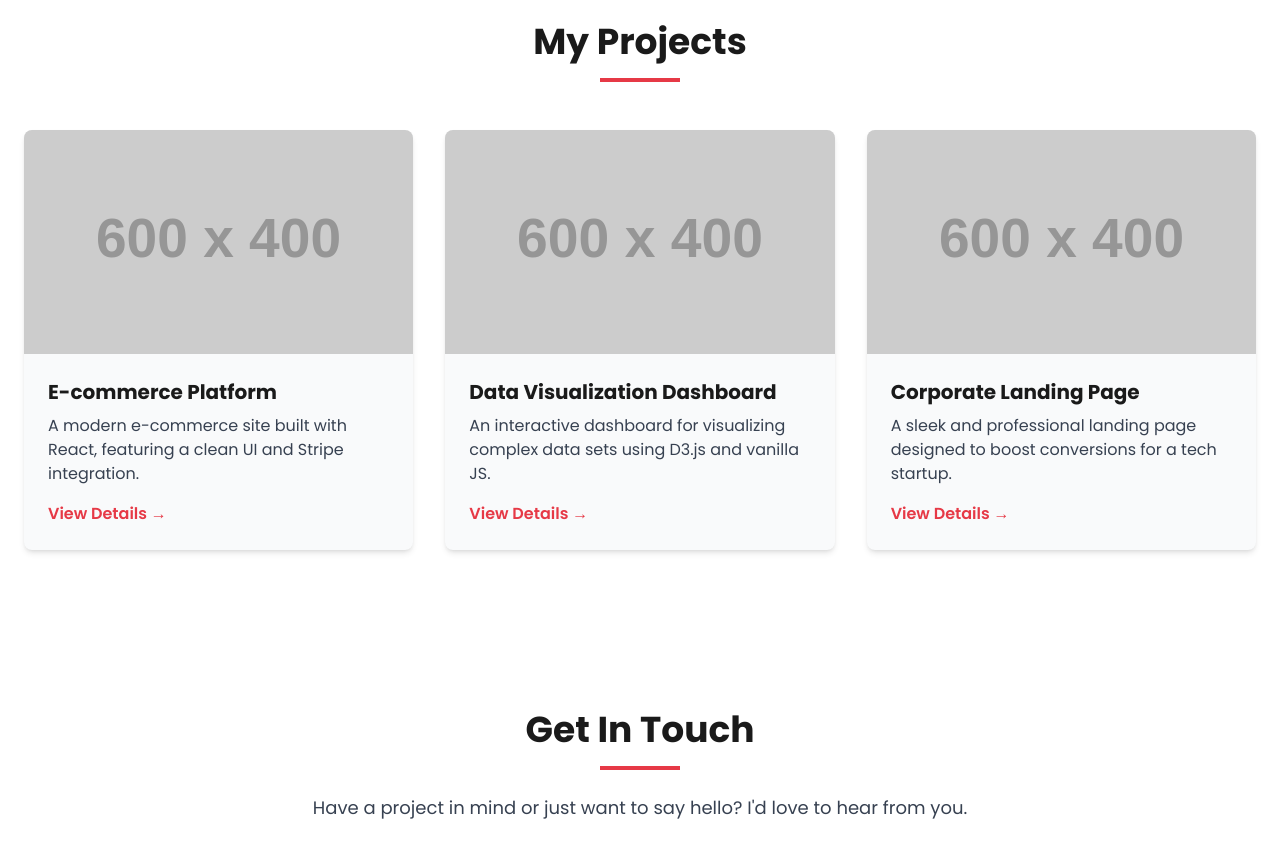
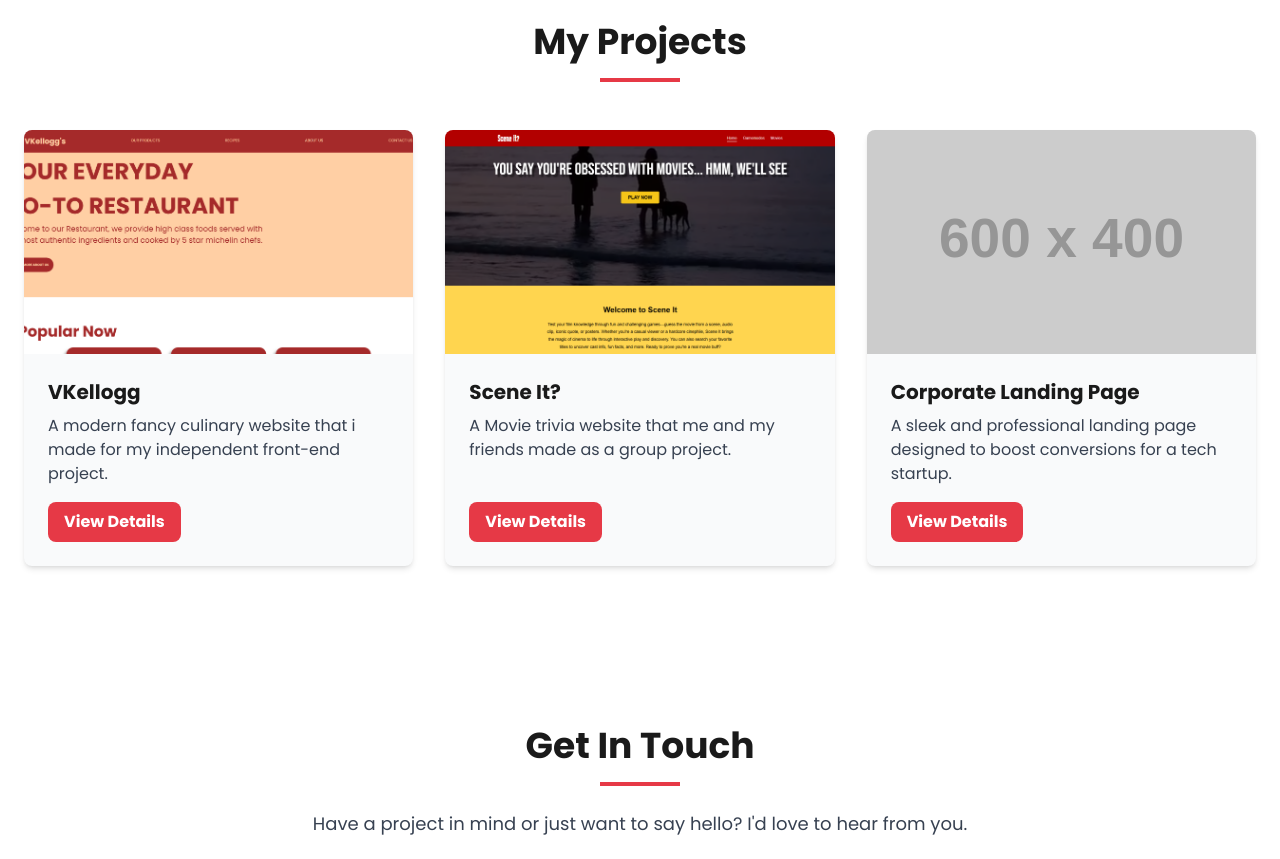
Before and after one commit to Syqeer123/Portofolio, a plain HTML site: page index.html in a window 1280 px wide. Shown: the part 1760-2619 px from the top of the page. Drawn offline with nearby package versions, Linux system fonts and the light colour scheme; placeholder pictures from the web are drawn by us.

Commit message:
Update index.html

```diff
--- a/index.html
+++ b/index.html
@@ -71,33 +71,46 @@
                 <div class="w-20 h-1 bg-accent-red mx-auto mt-4 reveal" style="transition-delay: 200ms;"></div>
             </div>
             <div class="grid grid-cols-1 md:grid-cols-2 lg:grid-cols-3 gap-8">
+
                 <!-- Project 1 -->
-                <div class="project-card bg-gray-50 rounded-lg overflow-hidden shadow-md reveal" style="transition-delay: 300ms;">
-                    <img src="https://placehold.co/600x400/1a1a1a/ffffff?text=Project+One" alt="Project One" class="w-full h-56 object-cover">
-                    <div class="p-6">
-                        <h3 class="text-xl font-bold mb-2">E-commerce Platform</h3>
-                        <p class="text-gray-700 mb-4">A modern e-commerce site built with React, featuring a clean UI and Stripe integration.</p>
-                        <a href="#" class="font-semibold accent-red hover:underline">View Details →</a>
+                <div class="reveal" style="transition-delay: 300ms;">
+                    <div class="project-card bg-gray-50 rounded-lg overflow-hidden shadow-md h-full flex flex-col relative">
+                        <img src="VKellogg.png" alt="Project One" class="w-full h-56 object-cover">
+                        <div class="p-6 flex-grow flex flex-col">
+                            <h3 class="text-xl font-bold mb-2">VKellogg</h3>
+                            <p class="text-gray-700 mb-4 flex-grow">A modern fancy culinary website that i made for my independent front-end project.</p>
+                            <a href="https://syqeer123.github.io/VKellogg/" class="absolute inset-0 z-0"></a>
+                            <a href="https://github.com/Syqeer123/VKellogg.git" class="view-details-link relative z-10 mt-auto self-start bg-accent-red text-white font-bold py-2 px-4 rounded-lg hover:bg-red-700 transition-colors">View Details</a>
+                        </div>
                     </div>
                 </div>
+
                 <!-- Project 2 -->
-                <div class="project-card bg-gray-50 rounded-lg overflow-hidden shadow-md reveal" style="transition-delay: 400ms;">
-                    <img src="https://placehold.co/600x400/e63946/ffffff?text=Project+Two" alt="Project Two" class="w-full h-56 object-cover">
-                    <div class="p-6">
-                        <h3 class="text-xl font-bold mb-2">Data Visualization Dashboard</h3>
-                        <p class="text-gray-700 mb-4">An interactive dashboard for visualizing complex data sets using D3.js and vanilla JS.</p>
-                        <a href="#" class="font-semibold accent-red hover:underline">View Details →</a>
+                <div class="reveal" style="transition-delay: 400ms;">
+                    <div class="project-card bg-gray-50 rounded-lg overflow-hidden shadow-md h-full flex flex-col relative">
+                        <img src="SceneIt.png" alt="Project Two" class="w-full h-56 object-cover">
+                        <div class="p-6 flex-grow flex flex-col">
+                            <h3 class="text-xl font-bold mb-2">Scene It?</h3>
+                            <p class="text-gray-700 mb-4 flex-grow">A Movie trivia website that me and my friends made as a group project.</p>
+                            <a href="https://scene-it-git-main-fanobanos-projects.vercel.app/index.html" class="absolute inset-0 z-0"></a>
+                            <a href="https://github.com/Fanobano/Scene-it-.git" class="view-details-link relative z-10 mt-auto self-start bg-accent-red text-white font-bold py-2 px-4 rounded-lg hover:bg-red-700 transition-colors">View Details</a>
+                        </div>
                     </div>
                 </div>
+
                 <!-- Project 3 -->
-                <div class="project-card bg-gray-50 rounded-lg overflow-hidden shadow-md reveal" style="transition-delay: 500ms;">
-                    <img src="https://placehold.co/600x400/1a1a1a/ffffff?text=Project+Three" alt="Project Three" class="w-full h-56 object-cover">
-                    <div class="p-6">
-                        <h3 class="text-xl font-bold mb-2">Corporate Landing Page</h3>
-                        <p class="text-gray-700 mb-4">A sleek and professional landing page designed to boost conversions for a tech startup.</p>
-                        <a href="#" class="font-semibold accent-red hover:underline">View Details →</a>
+                <div class="reveal" style="transition-delay: 500ms;">
+                    <div class="project-card bg-gray-50 rounded-lg overflow-hidden shadow-md h-full flex flex-col relative">
+                        <img src="https://placehold.co/600x400/1a1a1a/ffffff?text=Project+Three" alt="Project Three" class="w-full h-56 object-cover">
+                        <div class="p-6 flex-grow flex flex-col">
+                            <h3 class="text-xl font-bold mb-2">Corporate Landing Page</h3>
+                            <p class="text-gray-700 mb-4 flex-grow">A sleek and professional landing page designed to boost conversions for a tech startup.</p>
+                            <a href="example" class="absolute inset-0 z-0"></a>
+                            <a href="example" class="view-details-link relative z-10 mt-auto self-start bg-accent-red text-white font-bold py-2 px-4 rounded-lg hover:bg-red-700 transition-colors">View Details</a>
+                        </div>
                     </div>
                 </div>
+
             </div>
         </section>
 
```
